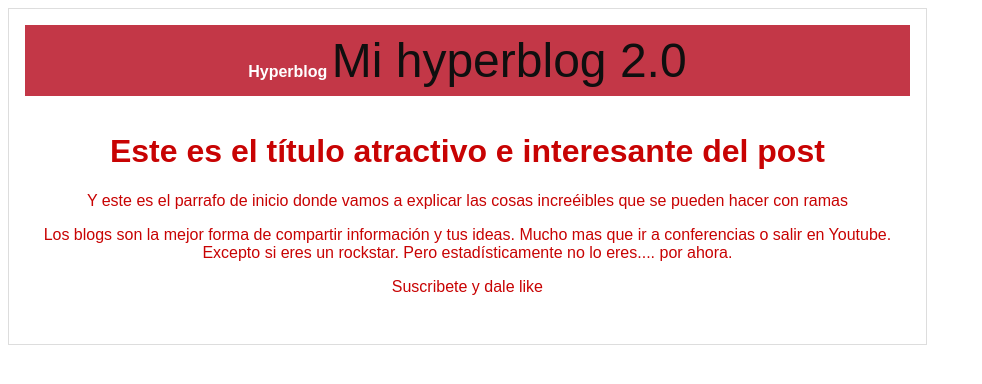
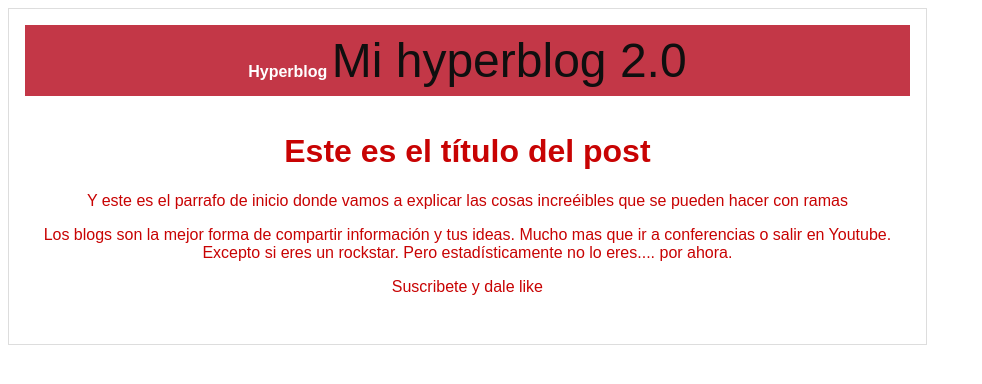
Before and after one commit to BelEST/hyperblog-2, a plain HTML site: page blogpost.html in a window 1280 px wide. Shown: the whole page, without its empty margins (0-982 px from the left). Drawn offline with Linux system fonts and the light colour scheme.

```diff
--- a/blogpost.html
+++ b/blogpost.html
@@ -11,7 +11,7 @@
                 <span id="tagline">Mi hyperblog 2.0</span>
             </div>
             <div id="post">
-                <h1>Este es el título atractivo e interesante del post</h1>
+                <h1>Este es el título  del post</h1>
                 <p>Y este es el parrafo de inicio donde vamos a explicar las cosas increéibles que se pueden hacer con ramas</p>
                 <p>Los blogs son la mejor forma de compartir información y tus ideas. Mucho mas que ir a conferencias o salir en Youtube. Excepto si eres un rockstar. Pero estadísticamente no lo eres.... por ahora.</p>
                 <p>Suscribete y dale like</p>
```
